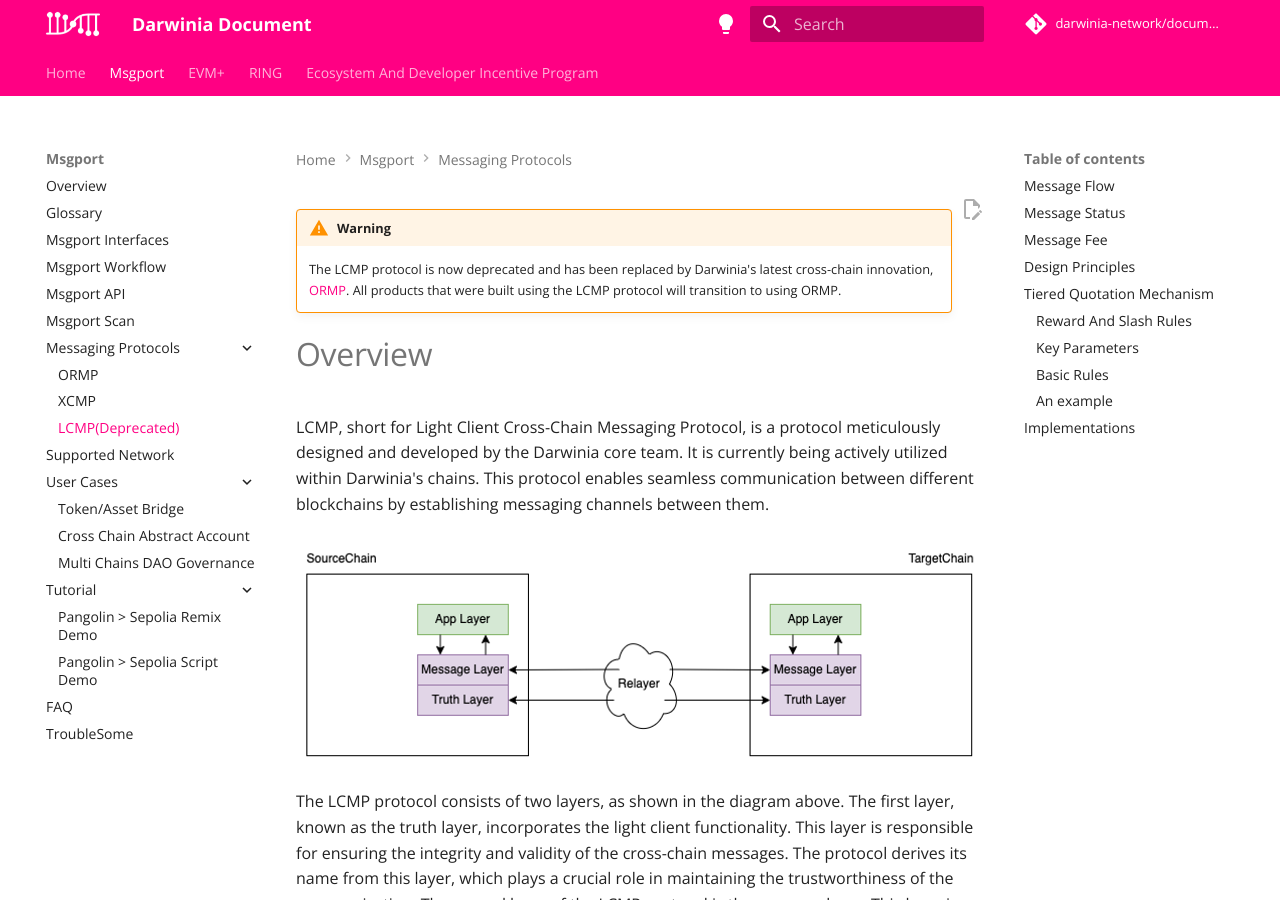
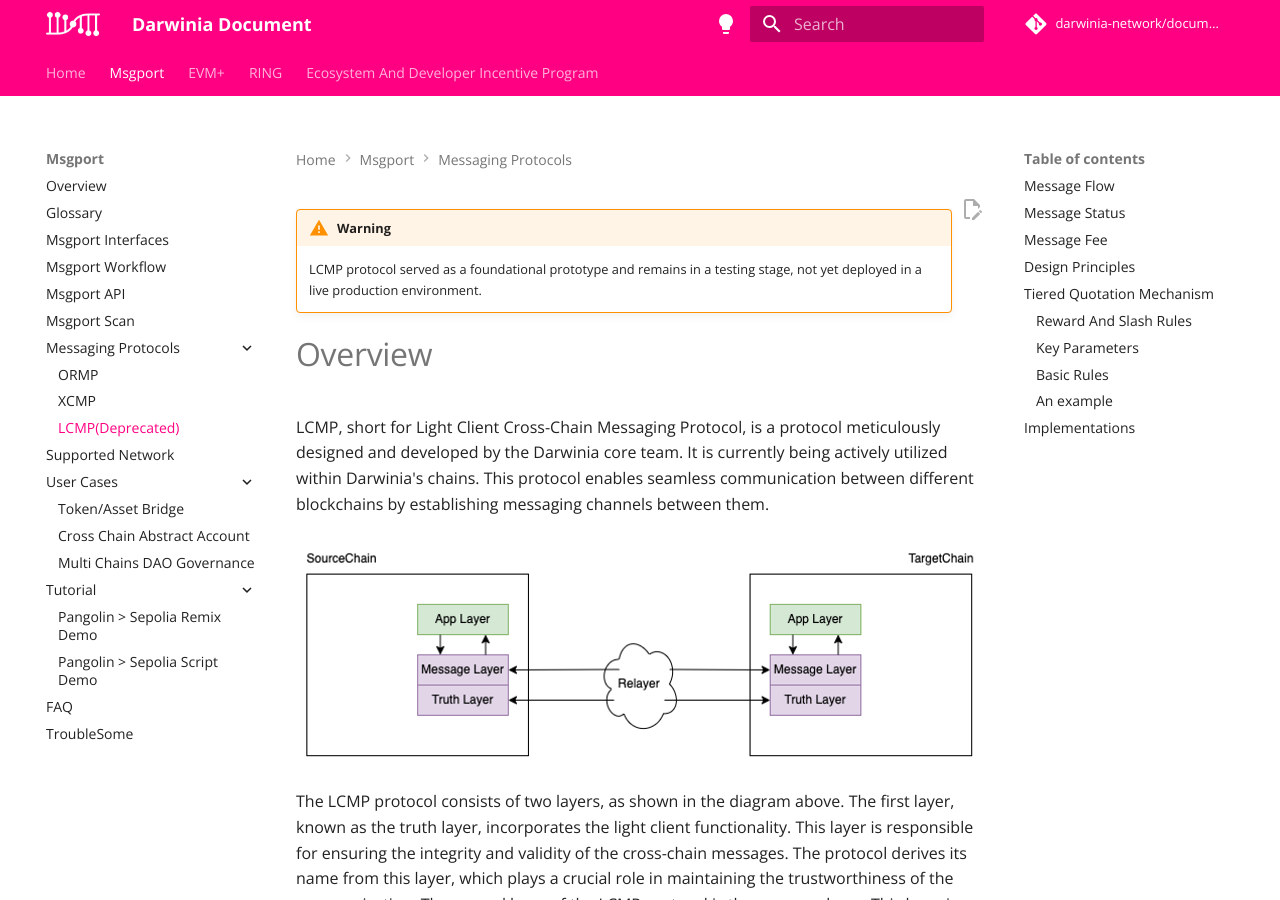
Before and after one commit to darwinia-network/docs, an MkDocs documentation site: the page built from docs/msgport/messaging-protocols/lcmp.md, in a window 1280 px wide and 900 px high. Built offline with MkDocs 1.6.1 and Material for MkDocs 9.7.7, drawn with Linux system fonts in a browser that asks for light colours; comment, search, counter and statistics services are not loaded.

Commit message:
Update lcmp.md

```diff
--- a/docs/msgport/messaging-protocols/lcmp.md
+++ b/docs/msgport/messaging-protocols/lcmp.md
@@ -1,5 +1,5 @@
 !!! Warning
-    The LCMP protocol is now deprecated and has been replaced by Darwinia's latest cross-chain innovation, [ORMP](../messaging-protocols/ormp.md). All products that were built using the LCMP protocol will transition to using ORMP.
+    LCMP protocol served as a foundational prototype and remains in a testing stage, not yet deployed in a live production environment.
 
 
 # Overview
```
